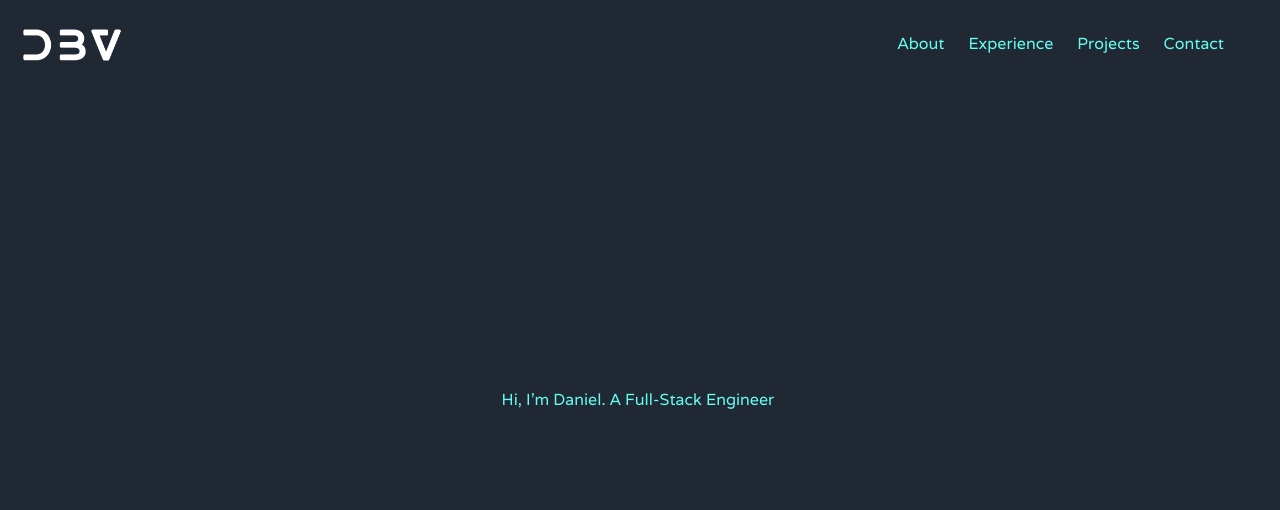
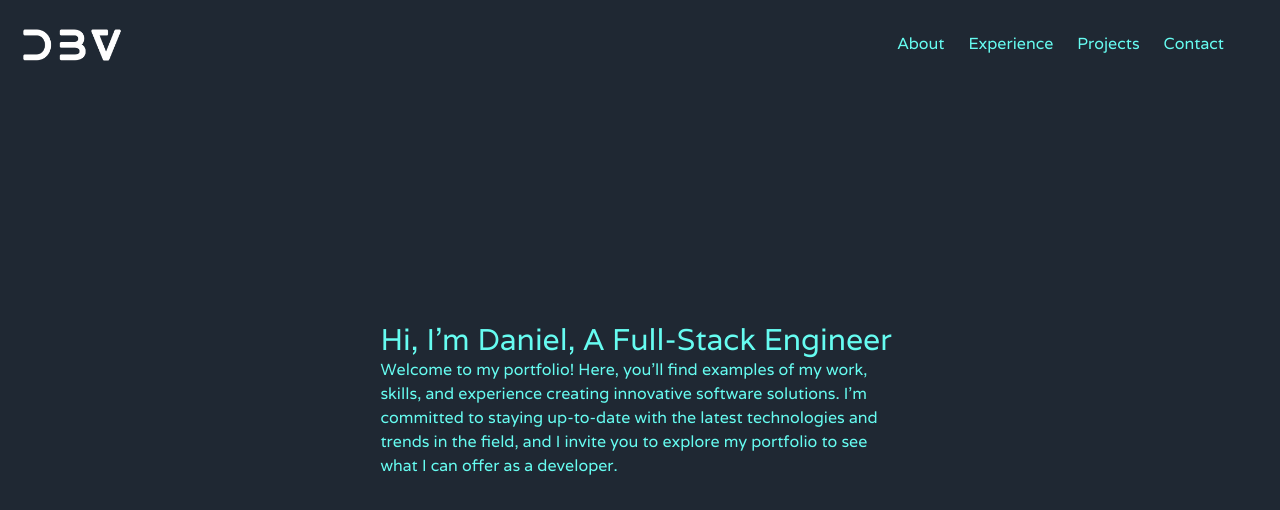
Before and after one commit to danielv27/Portfolio, a Vue app: page / in a window 1280 px wide. Shown: the top 510 px of the page. Built offline with nearby package versions, Linux system fonts and the light colour scheme.

Commit message:
Animation of the intro part done

```diff
--- a/src/components/AnimatedText.vue
+++ b/src/components/AnimatedText.vue
@@ -1,8 +1,10 @@
 <template>
-<!--  <span ref="target">{{ text }}</span>-->
+  <div class="flex">
   <span
+      v-for="word in textArray"
       ref="wordArrayRef"
-      v-for="word in textArray">{{ word }}&nbsp;</span>
+  >{{ word }}&nbsp;</span>
+  </div>
 </template>
 
 <script setup lang="ts">
@@ -12,39 +14,34 @@ import {useMotion} from "@vueuse/motion";
 
 interface Props {
   text: string;
+  delay: number;
+  timeBetween: number
 }
 
-
-
-
-const props = defineProps<Props>()
+const props = withDefaults(defineProps<Props>(), {
+  text: '',
+  delay: 0,
+  timeBetween: 100
+})
 const textArray = computed(() => props.text.split(' '));
 
 const wordArrayRef = ref<HTMLSpanElement[]>();
-const target = ref();
-
-// const motionInstance = useMotion(wordArrayRef, {
-//   initial: {
-//     opacity: 0,
-//     y: 100
-//   },
-//   enter: {
-//     opacity: 1,
-//     y: 0
-//   }
-// })
 
 onMounted(() => console.log(wordArrayRef.value?.forEach((spanTag, index) => {
-const motionInstance = useMotion(spanTag, {
+  useMotion(spanTag, {
     initial: {
       opacity: 0,
-    y: 0
+      y: 100
     },
-  enter: {
+    visibleOnce: {
       opacity: 1,
       y: 0,
       transition: {
-      delay: 100 + 100 * index
+        delay: props.delay + props.timeBetween * (index + 1),
+        type: 'spring',
+        stiffness: 150,
+        damping: 25,
+        mass: 0.5,
       }
     },
   })
--- a/src/components/sections/IntroSection.vue
+++ b/src/components/sections/IntroSection.vue
@@ -2,19 +2,50 @@
   <div class="flex h-screen items-center justify-center">
     <div class="text-left">
 
-<!--      <h1>Hi, I'm Daniel. A Full-Stack Engineer</h1>-->
-      <AnimatedText text="Hi, I'm Daniel. A Full-Stack Engineer"/>
-<!--      <div class="w-128">Welcome to my portfolio! Here, you'll find examples of my work, skills,-->
-<!--        and experience creating innovative software solutions. I'm committed to-->
-<!--        staying up-to-date with the latest technologies and trends in the field, and I-->
-<!--        invite you to explore my portfolio to see what I can offer as a developer.</div>-->
+      <!--      <h1>Hi, I'm Daniel. A Full-Stack Engineer</h1>-->
+      <div class="flex">
+        <AnimatedText
+            class="text-3xl"
+            text="Hi, I'm Daniel,"
+            :delay="400"
+            :time-between="180"
+        />
+        <AnimatedText
+            class="text-3xl"
+            text="A Full-Stack Engineer"
+            :delay="1100"
+            :time-between="180"
+        />
+      </div>
+      <div ref="descriptionRef" class="w-128">Welcome to my portfolio! Here, you'll find examples of my work, skills,
+        and experience creating innovative software solutions. I'm committed to
+        staying up-to-date with the latest technologies and trends in the field, and I
+        invite you to explore my portfolio to see what I can offer as a developer.
+      </div>
+
     </div>
   </div>
 </template>
 <script setup>
+import AnimatedText from "@components/AnimatedText.vue";
+import {ref} from "vue";
+import {useMotion} from "@vueuse/motion";
 
+const descriptionRef = ref();
 
+useMotion(descriptionRef, {
+  initial: {
+    opacity: 0,
+    y: 5,
+  },
+  enter: {
+    opacity: 1,
+    y: 0,
+    transition: {
+      duration: 500,
+      delay: 2400,
+    }
+  },
+});
 
-
-import AnimatedText from "@components/AnimatedText.vue";
 </script>
```
Lines whose indentation alone changed are shown as unchanged.
